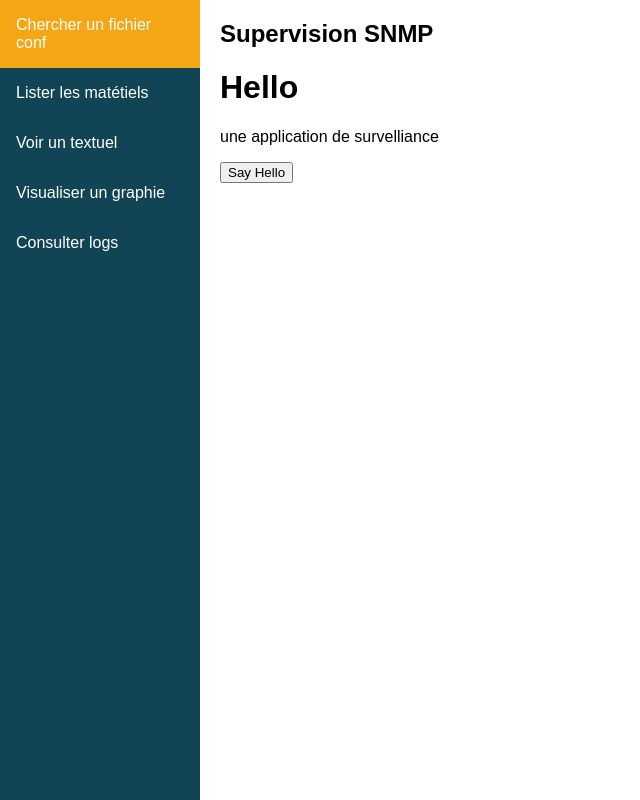
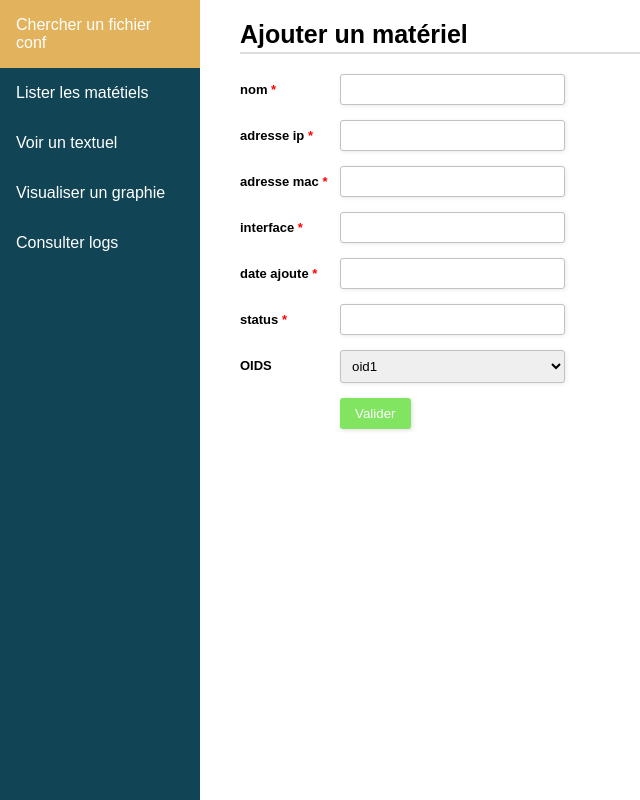
Before and after one commit to lzcjames/flask-snmp, a Flask app: page / in a window 1280 px wide. Shown: the whole page, without its empty margins (0-640 px from the left). Run offline with Flask 2, Linux system fonts and the light colour scheme.

Commit message:
use method POST in a form to insert an instance of Material into DB

```diff
--- a/application/backend/service/OperatorSnmp.py
+++ b/application/backend/service/OperatorSnmp.py
@@ -1,5 +1,12 @@
+from application import db
+
 class OperatorSnmp:
 
     def getResultSnmp(hostname, oid):
         command = 'snmpget -v 2c -c demopublic '+' '+hostname+' '+oid
         return '2341 octets'
+
+    def add(material):
+        db.session.add(material)
+        db.session.commit()
+        return "OK"
--- a/application/frontend/static/styles/user.css
+++ b/application/frontend/static/styles/user.css
@@ -30,7 +30,7 @@
 
   /* Change color on hover */
   .sidenav a:hover {
-    background-color: rgb(245, 166, 20);
+    background-color: rgb(226, 179, 92);
 
   }
 
@@ -41,6 +41,77 @@
   }
 
   .highlight {
-    background-color:   rgb(245, 166, 20);
+    background-color: #EA7B00;
 
   }
+
+
+  /***
+  /** Form
+  ***/
+.form-style-2{
+	max-width: 500px;
+	padding: 20px 12px 10px 20px;
+	font: 13px Arial, Helvetica, sans-serif;
+}
+.form-style-2-heading{
+	font-weight: bold;
+	border-bottom: 2px solid #ddd;
+	margin-bottom: 20px;
+	font-size: 25px;
+	padding-bottom: 3px;
+}
+.form-style-2 label{
+	display: block;
+	margin: 0px 0px 15px 0px;
+}
+.form-style-2 label > span{
+	width: 100px;
+	font-weight: bold;
+	float: left;
+	padding-top: 8px;
+	padding-right: 5px;
+}
+.form-style-2 span.required{
+	color:red;
+}
+.form-style-2 input.input-field, .form-style-2 .select-field{
+	width: 48%;
+}
+.form-style-2 input.input-field,
+.form-style-2 .select-field{
+	box-sizing: border-box;
+	-webkit-box-sizing: border-box;
+	-moz-box-sizing: border-box;
+	border: 1px solid #C2C2C2;
+	box-shadow: 1px 1px 4px #EBEBEB;
+	-moz-box-shadow: 1px 1px 4px #EBEBEB;
+	-webkit-box-shadow: 1px 1px 4px #EBEBEB;
+	border-radius: 3px;
+	-webkit-border-radius: 3px;
+	-moz-border-radius: 3px;
+	padding: 7px;
+	outline: none;
+}
+.form-style-2 .input-field:focus,
+.form-style-2 .select-field:focus{
+	border: 1px solid #0C0;
+}
+.form-style-2 input[type=submit],
+.form-style-2 input[type=button]{
+	border: none;
+	padding: 8px 15px 8px 15px;
+	background: rgba(53, 214, 4, 0.623);
+	color: #fff;
+	box-shadow: 1px 1px 4px #DADADA;
+	-moz-box-shadow: 1px 1px 4px #DADADA;
+	-webkit-box-shadow: 1px 1px 4px #DADADA;
+	border-radius: 3px;
+	-webkit-border-radius: 3px;
+	-moz-border-radius: 3px;
+}
+.form-style-2 input[type=submit]:hover,
+.form-style-2 input[type=button]:hover{
+	background: rgba(5, 133, 22, 0.651);
+	color: #fff;
+}
--- a/application/frontend/templates/user.html
+++ b/application/frontend/templates/user.html
@@ -22,12 +22,25 @@
 </div>
 
 <div class="content">
-  <h2>Supervision SNMP</h2>
-  <h1>Hello</h1>
-  <p>une application de survelliance</p>
-  <input type = "button" onclick = "sayHello()" value = "Say Hello" />
-
-
+  <div class="form-style-2">
+    <div class="form-style-2-heading">Ajouter un matériel</div>
+    <form action="{{ url_for('handle_data') }}" method="post">
+    <label for="field1"><span>nom <span class="required">*</span></span><input type="text" class="input-field" name="name"/></label>
+    <label for="field2"><span>adresse ip <span class="required">*</span></span><input type="text" class="input-field" name="ip"/></label>
+    <label for="field2"><span>adresse mac <span class="required">*</span></span><input type="text" class="input-field" name="mac"/></label>
+    <label for="field2"><span>interface <span class="required">*</span></span><input type="text" class="input-field" name="interface"/></label>
+    <label for="field2"><span>date ajoute <span class="required">*</span></span><input type="text" class="input-field" name="date"/></label>
+    <label for="field2"><span>status <span class="required">*</span></span><input type="text" class="input-field" name="status"/></label>
+    <label for="field4"><span>OIDS</span>
+        <select name="field4" class="select-field">
+          <option value="1.3.6.1.1.0.2.1">oid1</option>
+          <option value="Advertise">oid2</option>
+          <option value="Partnership">oid3</option>
+        </select>
+    </label>
+    <label><span></span><input type="submit" value="Valider" /></label>
+    </form>
+  </div>
 
 </div>
 </body>
--- a/application/models.py
+++ b/application/models.py
@@ -13,7 +13,7 @@ class Material(Material, db.Model): # Create a <Material> table which is mapped
     interface = db.Column(db.String(128), nullable=True)
     date = db.Column(db.String(128), nullable=False)
     status = db.Column(db.String(128), nullable=True)
-    oids = db.Column(db.String(1024), nullable=True) # a JSONArray will be converted to Strin
+    oids = db.Column(db.String(1024), nullable=True) # a JSONArray will be converted to String
 
     def __repr__(self):
         return '<Material %r>' % self.name
--- a/application/routes.py
+++ b/application/routes.py
@@ -1,7 +1,9 @@
+from flask_sqlalchemy import SQLAlchemy
 from application import app
-from flask import Flask, render_template
-from .backend.dto.Material import Material
+from flask import Flask, render_template, request
+from .models import Material
 from .backend.service.OperatorSnmp import OperatorSnmp
+
 
 @app.route('/<isAdmin>')
 def hello(isAdmin):
@@ -29,7 +31,14 @@ def index():
     length = len(results)
     return render_template("user.html",results = results, length = length)
 
-@app.route('/tab')
-def tab():
-
-    return render_template("test.html")
+@app.route('/handle_data', methods=['POST'])
+def handle_data():
+    name = request.form['name']
+    ip = request.form['ip']
+    mac = request.form['mac']
+    interface = request.form['interface']
+    date = request.form['date']
+    status = request.form['status']
+    m1 = Material(name,ip,mac,interface,date,status,"1.3.6.1.1.2.1.1")
+    OperatorSnmp.add(m1)
+    return m1.name
```
Also changed, not shown: application/__init__.py (+4 -3 lines).
